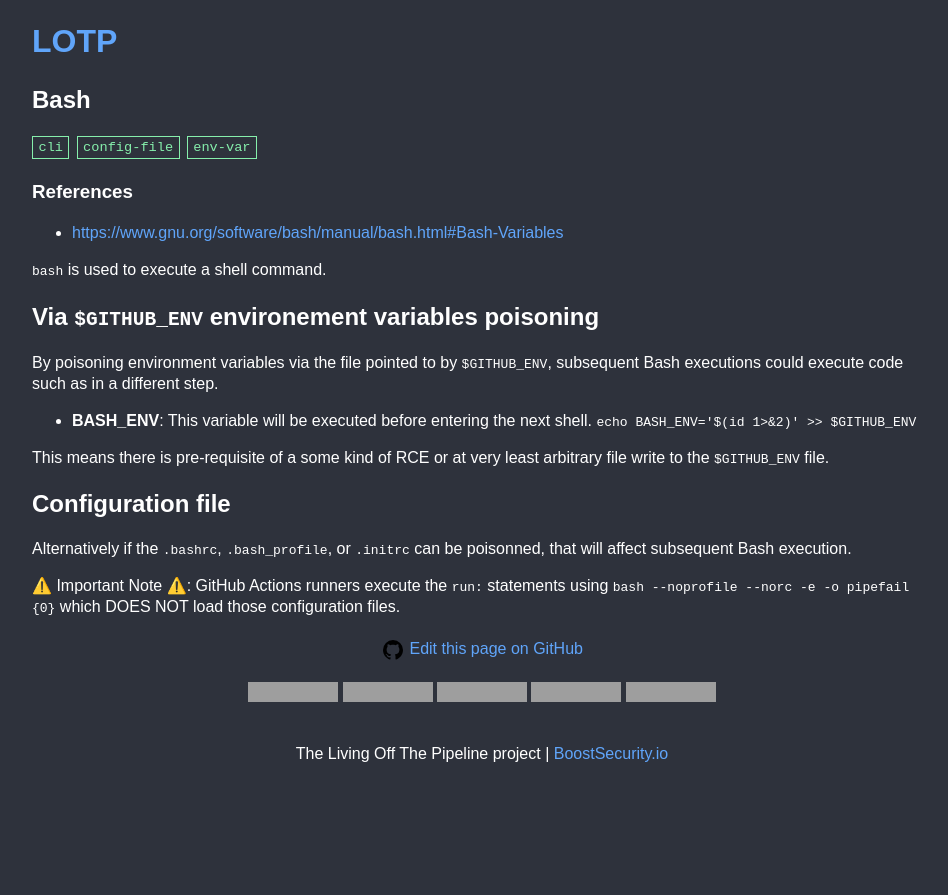
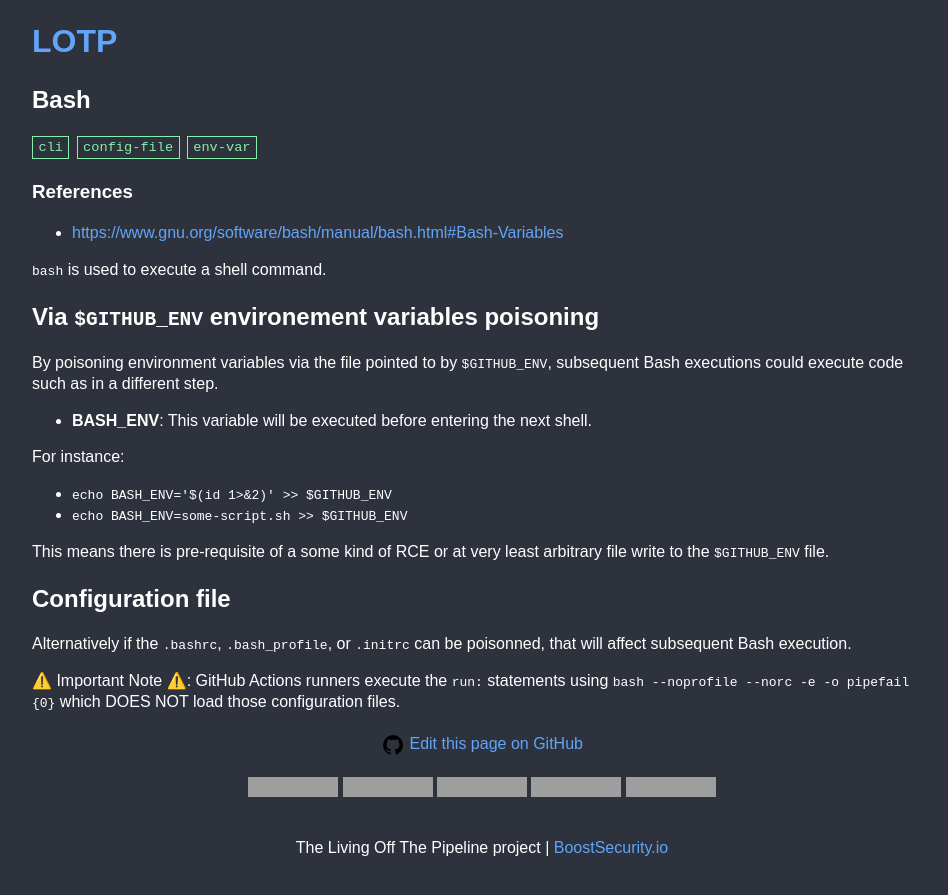
Before and after one commit to boostsecurityio/lotp, a Jekyll site: the page built from _tool/bash.md, in a window 1280 px wide, cut to the strip 0-895 px from the top of the page. Shown: the whole strip, without its empty margins (158-1106 px from the left). Built offline with Jekyll 4.4.1, drawn with Linux system fonts in a browser that asks for light colours; grey boxes are pictures that could not be loaded.

Commit message:
Update bash.md
Signed-off-by: François Proulx <76956526+fproulx-boostsecurity@users.noreply.github.com>

```diff
--- a/_tool/bash.md
+++ b/_tool/bash.md
@@ -14,7 +14,11 @@
 ## Via `$GITHUB_ENV` environement variables poisoning
 
 By poisoning environment variables via the file pointed to by `$GITHUB_ENV`, subsequent Bash executions could execute code such as in a different step.
-  - **BASH_ENV**: This variable will be executed before entering the next shell. `echo BASH_ENV='$(id 1>&2)' >> $GITHUB_ENV`
+  - **BASH_ENV**: This variable will be executed before entering the next shell.
+
+For instance:
+- `echo BASH_ENV='$(id 1>&2)' >> $GITHUB_ENV`
+- `echo BASH_ENV=some-script.sh >> $GITHUB_ENV`
 
 This means there is pre-requisite of a some kind of RCE or at very least arbitrary file write to the `$GITHUB_ENV` file.
 
```
